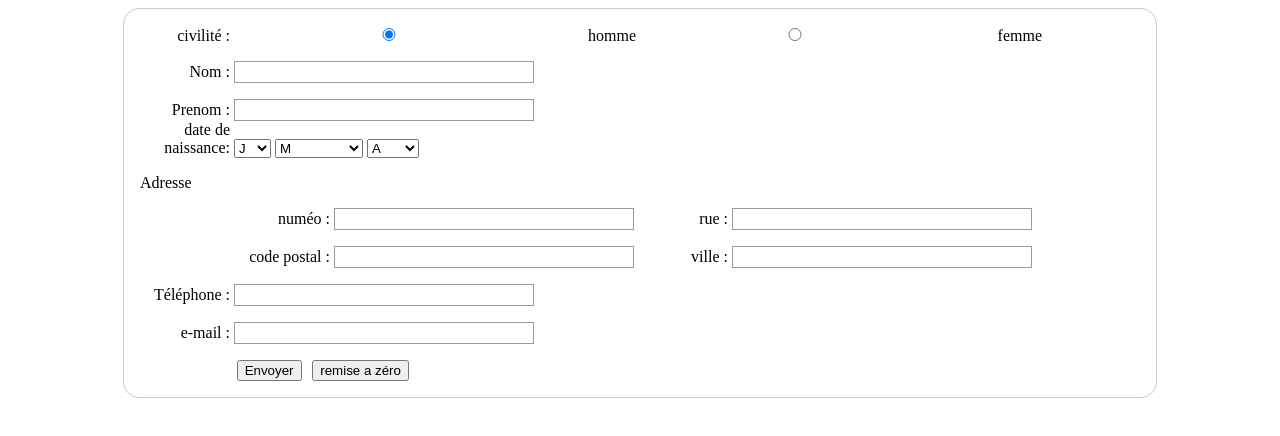
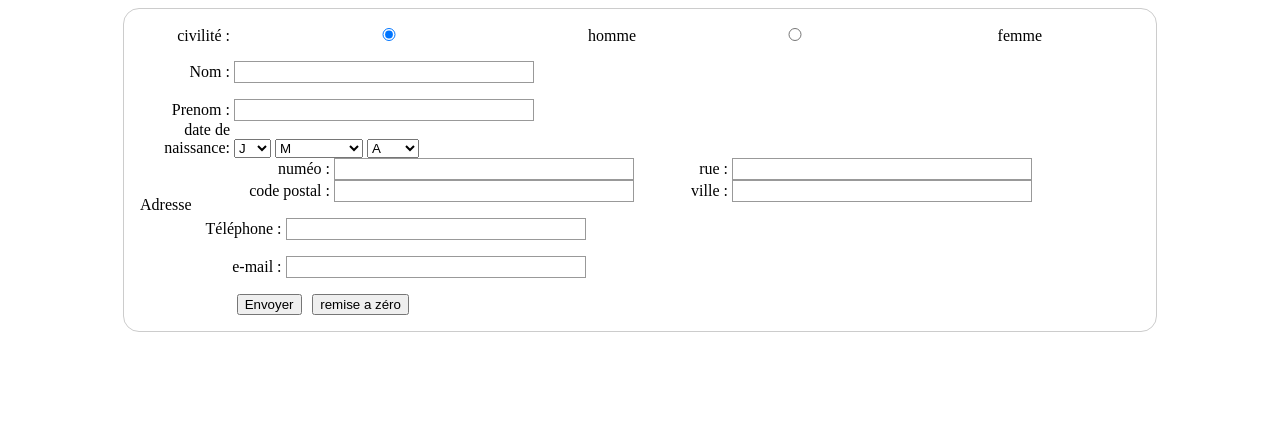
Before and after one commit to Simon-Briaux/TPHTML, a plain HTML site: page formulaire1.html in a window 1280 px wide. Drawn offline with Linux system fonts and the light colour scheme.

Commit message:
modif de page

```diff
--- a/exo1.css
+++ b/exo1.css
@@ -67,3 +67,12 @@ form {
 .ex1 {
   margin-left: 100px;
 }
+
+.ex2 {
+  margin-left: 100px;
+}
+
+.adresse {
+float: left;
+margin-bottom: 100px ;
+}
--- a/formulaire1.html
+++ b/formulaire1.html
@@ -145,14 +145,14 @@
     <option value="30">1961</option>
     <option value="31">1960</option>
 </select>
-    <p class="float">Adresse</p>
         <div class="ex1">
             <label for="numéro">numéo :</label>
             <input type="text" id="numéro" name="user_numéro">
             <label for="rue">rue :</label>
             <input type="text" id="rue" name="user_rue">
         </div>
-        <div class="ex1">
+    <p class="adresse">Adresse</p>
+        <div class="ex2">
             <label for="mail">code postal :</label>
             <input type="text" id="code postal" name="user_code postal">
             <label for="ville">ville :</label>
```
